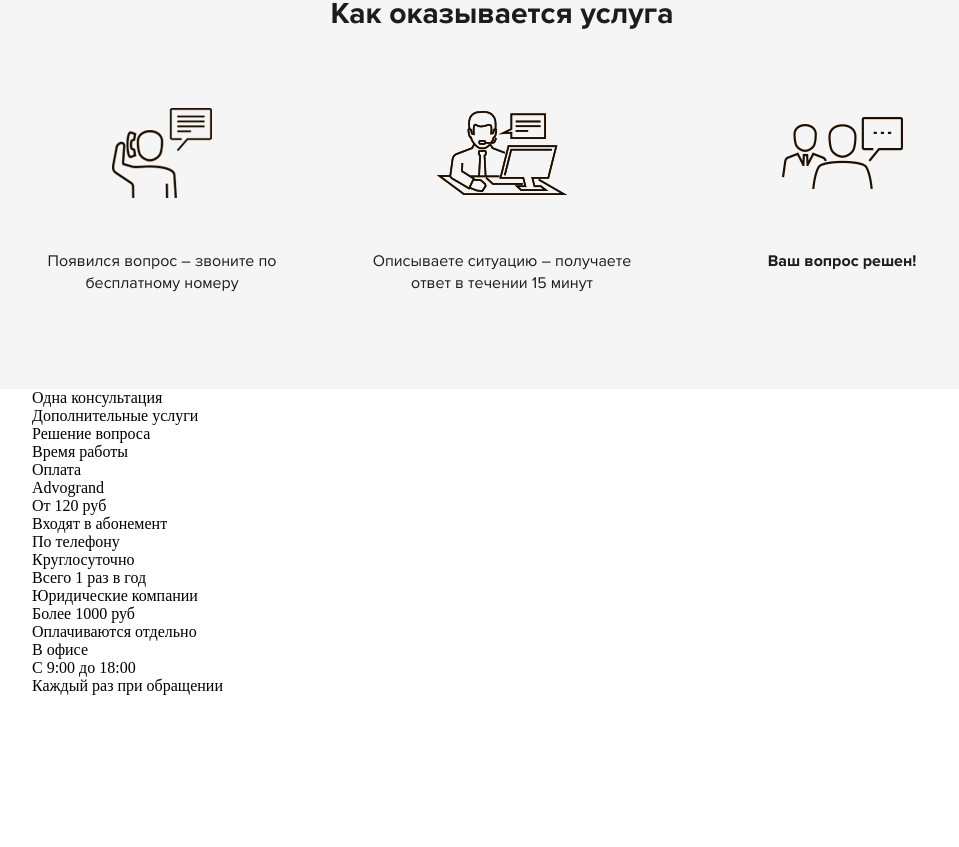
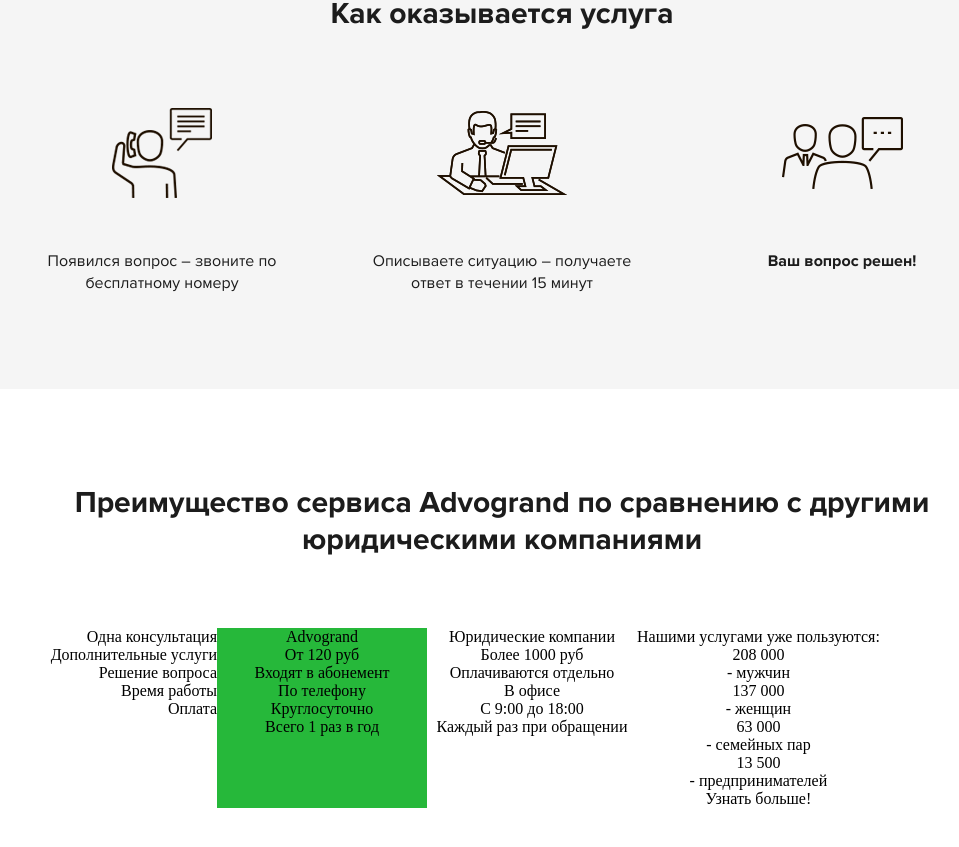
Before and after one commit to licler/Avtogrand, a website: page app/index.html in a window 1280 px wide. Shown: the part 2145-2992 px from the top of the page, without its empty margins (138-1097 px from the left). Before the commit the page ends 2840 px from the top, so only its background shows below. Drawn offline with nearby package versions, Linux system fonts and the light colour scheme; files that its build step writes are made by us from their sources; files whose address does not match are found by name; a web font is replaced by a local one.

Commit message:
advantages

```diff
--- a/app/index.html
+++ b/app/index.html
@@ -281,7 +281,8 @@
         <div class="container">
             <div class="advantages-page__wrapper">
                 <div class="advantages-page__title">
-
+                    Преимущество сервиса Advogrand
+                    по сравнению с другими юридическими компаниями
                 </div>
                 <div class="advantages-page__items">
                     <div class="advantages-page__info">
@@ -312,8 +313,23 @@
                             <li>С 9:00 до 18:00</li>
                             <li>Каждый раз  при обращении</li>
                         </ul>
+                    </div>
+                    <div class="advantages-page__stat">
+                        <div class="advantages-page__stat-title">
+                            Нашими услугами уже пользуются:
+                        </div>
+                        <ul class="menu__stat">
+                           <span></span><li>208 000</li><span>- мужчин</span>
+                           <span></span><li>137 000</li><span> - женщин</span>
+                           <span></span><li>63 000</li><span>- семейных пар</span>
+                           <span></span><li>13 500</li><span>- предпринимателей</span>
+                        </ul>
+                        <a class="advantages-page__stat-btn" href="#">Узнать больше!</a>
+                    </div>
 
-                    </div>
+
+
+
                 </div>
             </div>
         </div>
--- /dev/null
+++ b/app/scss/advantages.scss
@@ -0,0 +1,37 @@
+// start advantages-page
+.advantages-page {
+    background-color: #fff;
+    padding: 95px 0;
+}
+.advantages-page__wrapper {
+    text-align: center;
+    .advantages-page__title {
+        font-size: 30px;
+        font-family: "ProximaNova-Bold";
+        color: $color-black;
+        margin-bottom: 70px;
+    }
+    .advantages-page__items {
+        display: flex;
+        .advantages-page__info {
+            width: 185px;
+            text-align: right;
+        }
+        .advantages-page__fis {
+            width: 210px;
+            background-color: $green;
+            text-align: center;
+        }
+        .advantages-page__jus {
+            width: 210px;
+            background-color: #fff;
+            text-align: center;
+        }
+    }
+}
+
+
+
+
+
+// end advantages-page
--- a/app/scss/style.scss
+++ b/app/scss/style.scss
@@ -16,3 +16,4 @@
 @import "services";
 @import "about";
 @import "specific";
+@import "advantages";
--- a/app/scss/vars.scss
+++ b/app/scss/vars.scss
@@ -3,3 +3,4 @@
 $red: #c91111;
 $lightred: #e61010;
 $lightgrey: #f5f5f5;
+$green: #26b83a;
```
Also changed, not shown: gulpfile.js (+35 -35 lines), dist/css/magnific-popup.css (deleted), dist/css/magnific-popup.min.css (deleted), dist/css/normalize.css (deleted), dist/css/normalize.min.css (deleted), dist/css/style.css, dist/css/style.min.css, dist/index.html.
